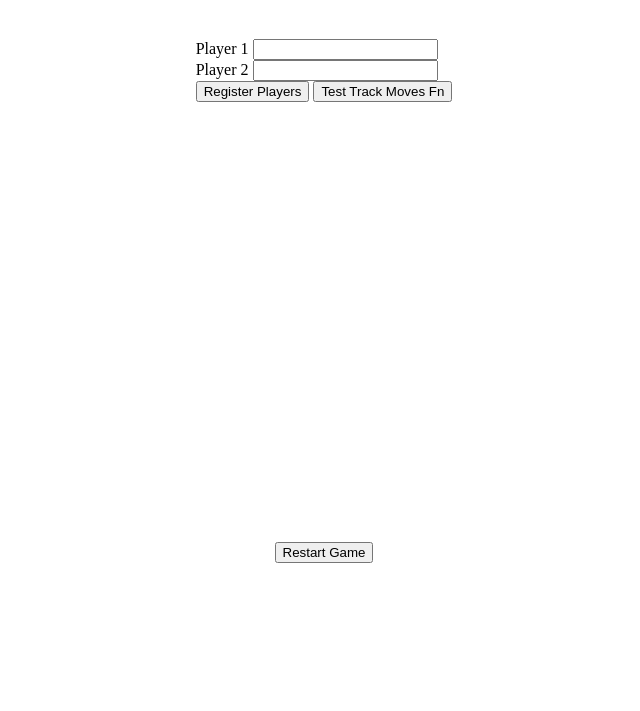
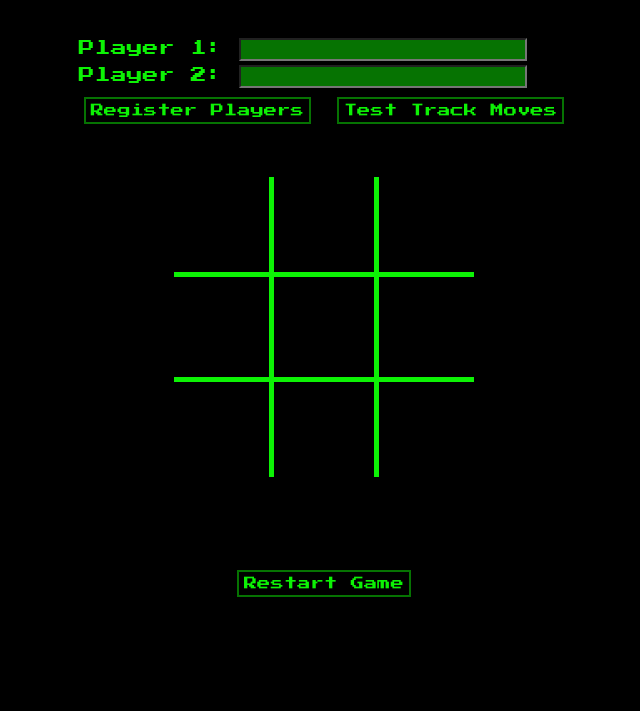
Before and after one commit to KevinOBrien8/Arcade_TicTacToe, a plain HTML site: page index.html in a window 1280 px wide. Shown: the part 89-800 px from the top of the page, without its empty margins (316-956 px from the left). Drawn offline with Linux system fonts and the light colour scheme.

Commit message:
updated styling, ready to code moves

```diff
--- a/index.html
+++ b/index.html
@@ -11,16 +11,16 @@
     </header>
     <main>
       <section id="players">
-        <div>
-          <label for="player1">Player 1</label>
+        <div class="player1">
+          <label for="player1">Player 1:</label>
           <input type="text" name="player1" />
         </div>
-        <div>
-          <label for="player2">Player 2</label>
+        <div class="player2">
+          <label for="player2">Player 2:</label>
           <input type="text" name="player2" />
         </div>
         <button id="registerPlayers">Register Players</button>
-        <button id="testTrackMoves">Test Track Moves Fn</button>
+        <button id="testTrackMoves">Test Track Moves</button>
       </section>
       <div id="board"></div>
       <h2 id="gameStatus"></h2>
--- a/style.css
+++ b/style.css
@@ -1,3 +1,5 @@
+/* @import url('https://fonts.googleapis.com/css2?family=Permanent+Marker&display=swap'); */
+@import url("https://fonts.googleapis.com/css2?family=Press+Start+2P&display=swap");
 * {
   box-sizing: border-box;
 }
@@ -7,6 +9,9 @@ html {
   margin: 0;
   width: 100vw;
   height: auto;
+  color: #0df205;
+  background-color: black;
+  font-family: "Press Start 2P", cursive;
   /* put in font family here when the time comes */
 }
 
@@ -18,7 +23,21 @@ body {
   margin: 0;
   width: 100%;
 }
+button {
+  text-decoration: none;
+  font-family: "Press Start 2P", cursive;
+  color: #0df205;
+  background-color: black;
+  border: 2px solid #067302;
+  margin: 5px;
+  padding: 5px;
+}
 
+button:hover {
+  background-color: #067302;
+  color: black;
+  border: 2px solid #067302;
+}
 body > * {
   display: flex;
   flex-direction: column;
@@ -32,14 +51,54 @@ h1 {
   text-align: center;
 }
 
+.player1 {
+  margin-top: 4px;
+  margin-bottom: 4px;
+}
+.player2 {
+  margin-top: 4px;
+  margin-bottom: 4px;
+}
+
+input {
+  background-color: #067302;
+  padding: 3px;
+  font-family: "Press Start 2P", cursive;
+}
+
 #board {
   display: flex;
   flex-wrap: wrap;
   align-items: center;
   justify-content: center;
-  width: 400px;
+  margin: 3em;
+  width: 300px;
   /* may need to adjust these 2 */
-  height: 400px;
+  height: 300px;
 }
-#board > cell {
+.cell {
+  width: 100px;
+  height: 100px;
+  border: 5px solid #0df205;
+  cursor: pointer;
+  line-height: 100px;
+  font-size: 60px;
+  /* font-family: font-family: 'Permanent Marker', cursive; */
 }
+.cell:nth-child(3n + 2) {
+  border-left: none;
+  border-right: none;
+}
+
+.cell:nth-child(n + 4) {
+  border-bottom: none;
+}
+.cell:nth-child(-n + 6) {
+  border-top: none;
+}
+.cell:nth-child(3n + 1) {
+  border-left: none;
+}
+.cell:nth-child(3n + 3) {
+  border-right: none;
+}
```
